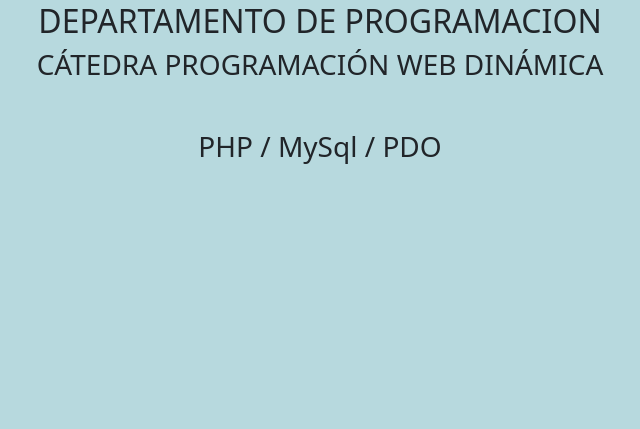
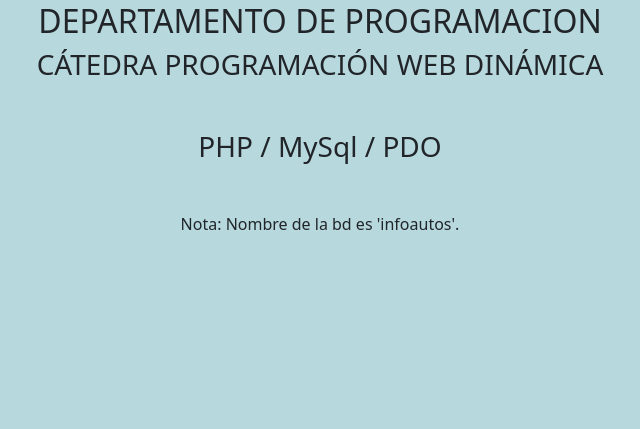
Before and after one commit to PabloDamianRomero/pwd2021, a PHP site: page /tp4/Vista/index.php in a window 1280 px wide. Shown: the part 210-639 px from the top of the page, without its empty margins (320-960 px from the left). Run offline with PHP 8.4, Linux system fonts and the light colour scheme.

Commit message:
añadida nota respecto de la bd

```diff
--- a/tp4/Vista/index.php
+++ b/tp4/Vista/index.php
@@ -9,6 +9,7 @@
         <h2>DEPARTAMENTO DE PROGRAMACION</h2>
         <h3>CÁTEDRA PROGRAMACIÓN WEB DINÁMICA</h3>
         <h3 class="m-5">PHP / MySql / PDO</h3>
+        <p>Nota: Nombre de la bd es 'infoautos'.</p>
     </div>
 
 </div>
```
